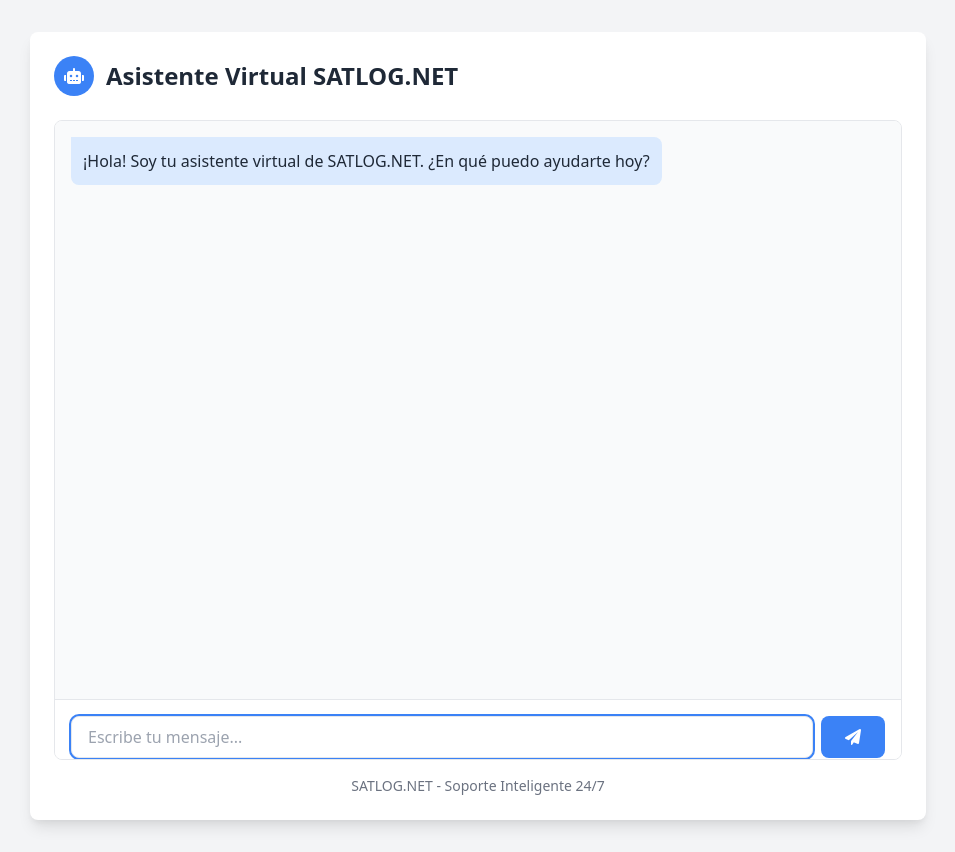
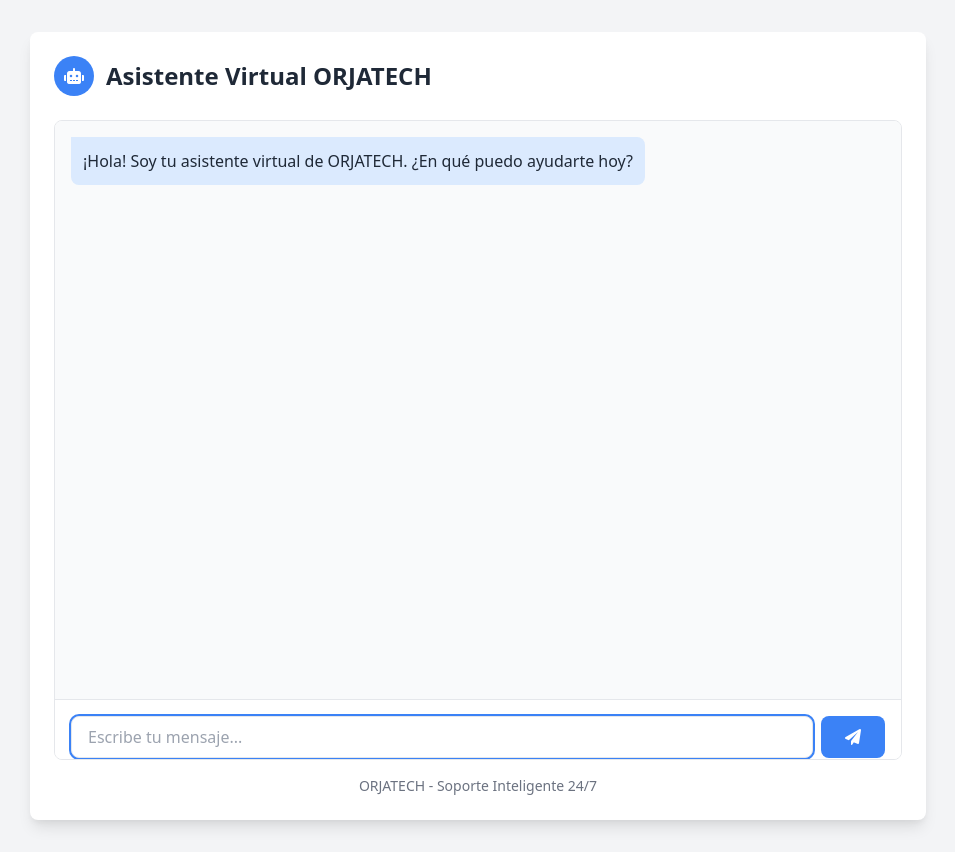
Before and after one commit to orlando2019/SATLOG.NET, a website: page chatbot.html in a window 1280 px wide. Shown: the whole page, without its empty margins (162-1117 px from the left). Drawn offline with nearby package versions, Linux system fonts and the light colour scheme.

```diff
--- a/chatbot.html
+++ b/chatbot.html
@@ -1,9 +1,10 @@
 <!DOCTYPE html>
 <html lang="es">
+
 <head>
     <meta charset="UTF-8">
     <meta name="viewport" content="width=device-width, initial-scale=1.0">
-    <title>Asistente Virtual - SATLOG.NET</title>
+    <title>Asistente Virtual - ORJATECH</title>
     <link href="https://cdn.jsdelivr.net/npm/tailwindcss@2.2.19/dist/tailwind.min.css" rel="stylesheet">
     <link rel="stylesheet" href="https://cdnjs.cloudflare.com/ajax/libs/font-awesome/6.0.0-beta3/css/all.min.css">
     <style>
@@ -11,25 +12,39 @@
             height: 80vh;
             max-height: 80vh;
         }
+
         .messages {
             height: calc(100% - 60px);
             overflow-y: auto;
         }
+
         .typing-indicator span {
             animation: bounce 1.5s infinite ease-in-out;
         }
+
         .typing-indicator span:nth-child(2) {
             animation-delay: 0.2s;
         }
+
         .typing-indicator span:nth-child(3) {
             animation-delay: 0.4s;
         }
+
         @keyframes bounce {
-            0%, 60%, 100% { transform: translateY(0); }
-            30% { transform: translateY(-5px); }
+
+            0%,
+            60%,
+            100% {
+                transform: translateY(0);
+            }
+
+            30% {
+                transform: translateY(-5px);
+            }
         }
     </style>
 </head>
+
 <body class="bg-gray-100">
     <div class="container mx-auto px-4 py-8">
         <div class="bg-white rounded-lg shadow-lg p-6 max-w-4xl mx-auto">
@@ -37,7 +52,7 @@
                 <div class="bg-blue-500 text-white rounded-full w-10 h-10 flex items-center justify-center mr-3">
                     <i class="fas fa-robot"></i>
                 </div>
-                <h1 class="text-2xl font-bold text-gray-800">Asistente Virtual SATLOG.NET</h1>
+                <h1 class="text-2xl font-bold text-gray-800">Asistente Virtual ORJATECH</h1>
             </div>
 
             <div class="chat-container border rounded-lg overflow-hidden">
@@ -46,7 +61,8 @@
                     <div class="message bot-message">
                         <div class="flex items-start">
                             <div class="bg-blue-100 p-3 rounded-lg rounded-tl-none">
-                                <p class="text-gray-800">¡Hola! Soy tu asistente virtual de SATLOG.NET. ¿En qué puedo ayudarte hoy?</p>
+                                <p class="text-gray-800">¡Hola! Soy tu asistente virtual de ORJATECH. ¿En qué puedo
+                                    ayudarte hoy?</p>
                             </div>
                         </div>
                     </div>
@@ -55,10 +71,10 @@
                 <div class="p-4 bg-white border-t">
                     <div class="flex space-x-2">
                         <input type="text" id="userInput"
-                               class="flex-1 border rounded-lg px-4 py-2 focus:outline-none focus:ring-2 focus:ring-blue-500"
-                               placeholder="Escribe tu mensaje..." autofocus>
+                            class="flex-1 border rounded-lg px-4 py-2 focus:outline-none focus:ring-2 focus:ring-blue-500"
+                            placeholder="Escribe tu mensaje..." autofocus>
                         <button id="sendButton"
-                                class="bg-blue-500 text-white px-6 py-2 rounded-lg hover:bg-blue-600 transition-colors">
+                            class="bg-blue-500 text-white px-6 py-2 rounded-lg hover:bg-blue-600 transition-colors">
                             <i class="fas fa-paper-plane"></i>
                         </button>
                     </div>
@@ -71,11 +87,12 @@
             </div>
 
             <div class="mt-4 text-center text-sm text-gray-500">
-                <p>SATLOG.NET - Soporte Inteligente 24/7</p>
+                <p>ORJATECH - Soporte Inteligente 24/7</p>
             </div>
         </div>
     </div>
 
     <script src="js/chatbot.js" type="module"></script>
 </body>
+
 </html>
--- a/js/chatbot.js
+++ b/js/chatbot.js
@@ -16,7 +16,7 @@
 let userName = null;
 
 // Historial de la conversación
-const systemPrompt = 'Eres un asistente virtual de SATLOG.NET, una empresa especializada en soluciones tecnológicas integradas para PYMES. Proporciona respuestas concisas y útiles sobre servicios de desarrollo de software, ciberseguridad y análisis de datos. Si no sabes algo, ofrecerás contactar con un asesor humano.';
+const systemPrompt = 'Eres un asistente virtual de ORJATECH, una empresa especializada en soluciones tecnológicas integradas para PYMES. Proporciona respuestas concisas y útiles sobre servicios de desarrollo de software, ciberseguridad y análisis de datos. Si no sabes algo, ofrecerás contactar con un asesor humano.';
 let conversationHistory = [
     { role: 'user', parts: [{ text: systemPrompt }] }
 ];
@@ -156,6 +156,6 @@
 // Preguntar nombre al usuario al cargar
 document.addEventListener('DOMContentLoaded', () => {
     setTimeout(() => {
-        addMessage('bot', '¡Hola! Soy tu asistente virtual de SATLOG.NET. ¿Cómo te llamas?');
+        addMessage('bot', '¡Hola! Soy tu asistente virtual de ORJATECH. ¿Cómo te llamas?');
     }, 500);
 });
--- a/package.json
+++ b/package.json
@@ -2,6 +2,9 @@
   "name": "satlog-net",
   "version": "1.0.0",
   "private": true,
+  "scripts": {
+    "build": "echo \"No build step required\""
+  },
   "dependencies": {
     "node-fetch": "^2.6.7"
   }
```
